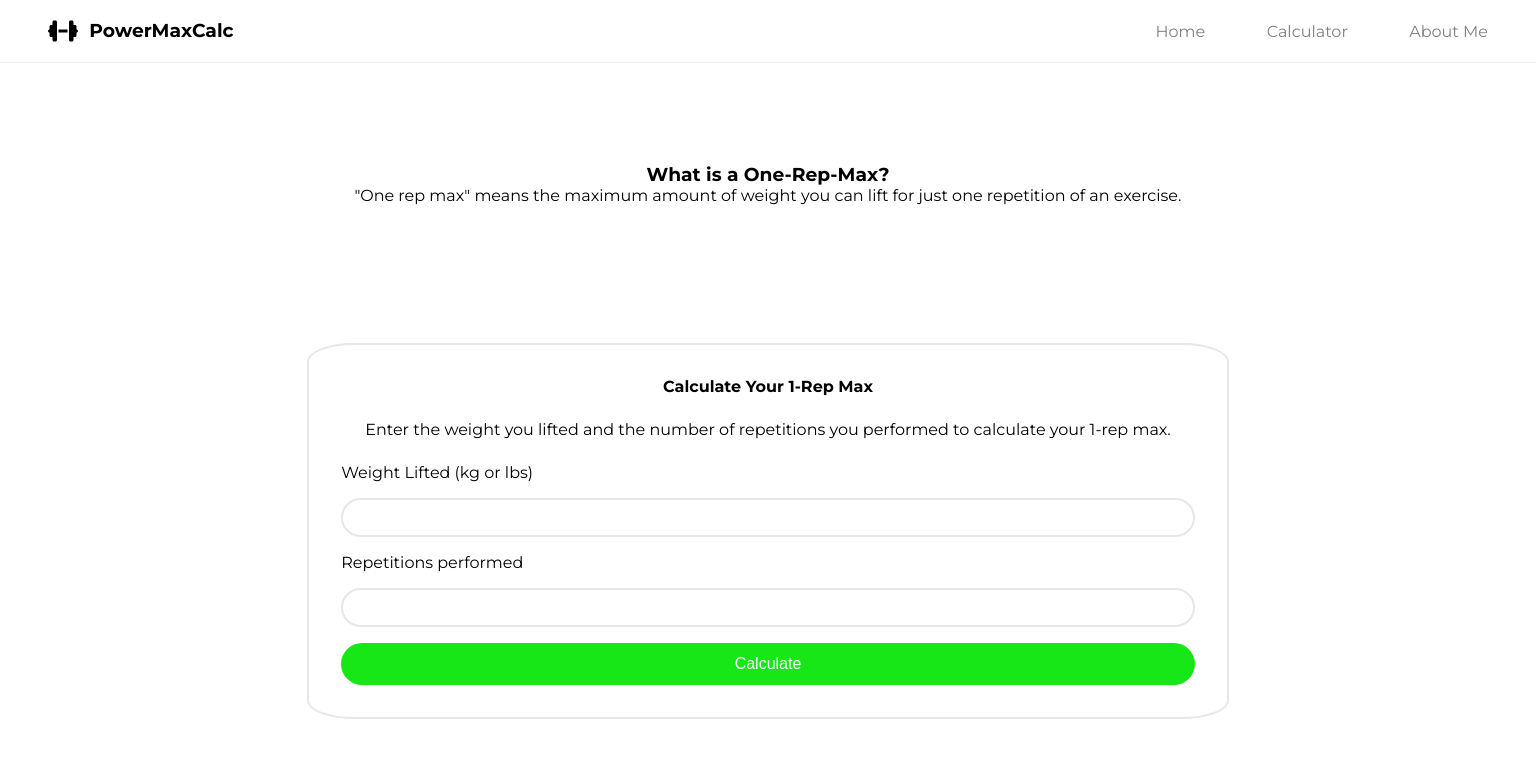
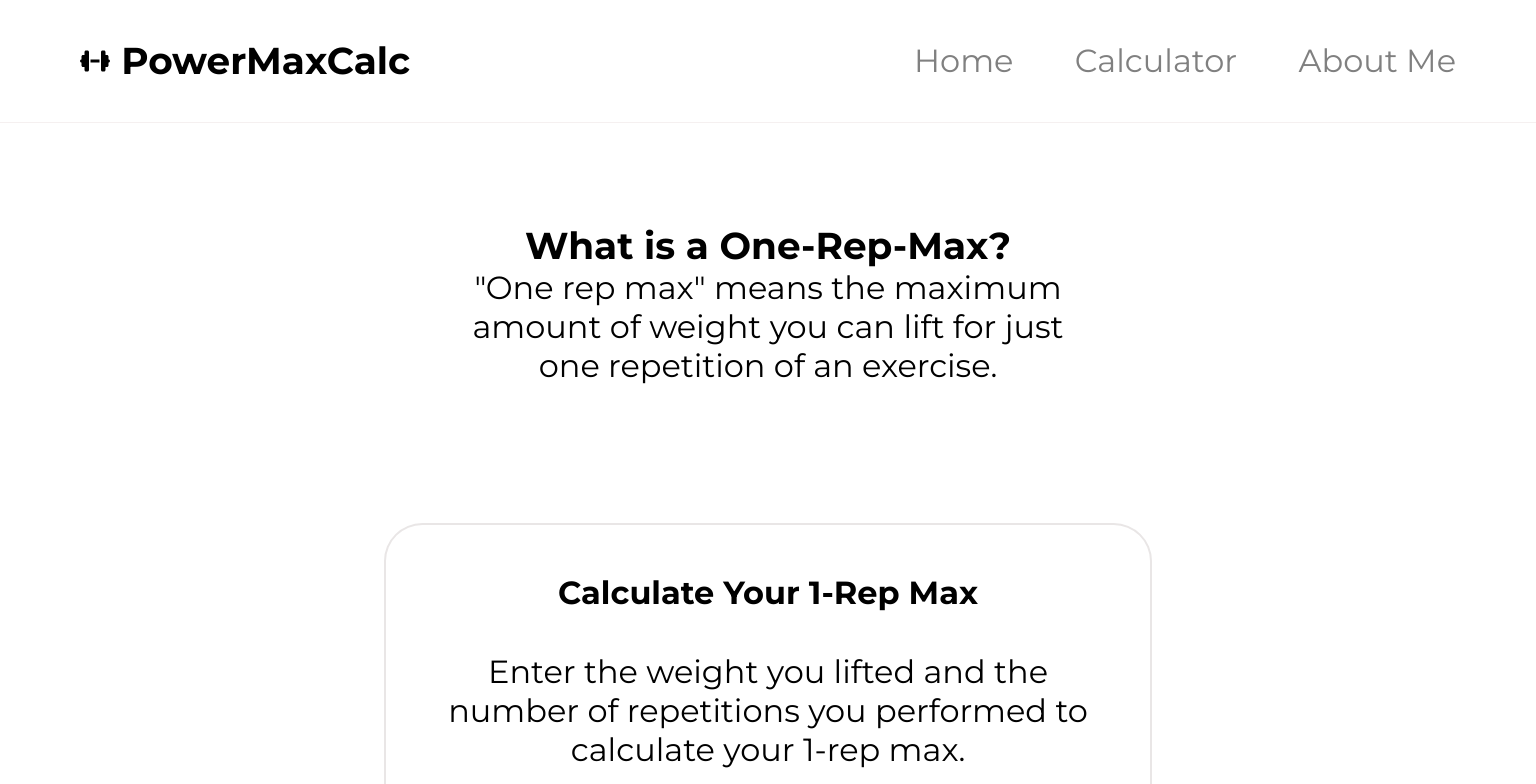
Before and after one commit to SonOfTchalla/1rm-calculator, a plain HTML site: page index.html in a window 1536 px wide. Shown: the top 784 px of the page. Drawn offline with Linux system fonts and the light colour scheme.

Commit message:
Add media query for large devices

```diff
--- a/styles.css
+++ b/styles.css
@@ -196,15 +196,73 @@ footer{
 
 /* Large devices (desktops, 992px and up) */
 @media (min-width: 992px) {
+    #navbar {
+        padding-left: 5rem;
+        padding-right: 5rem;
+    }
 
+    #content, #about-me{
+        width: 50%;
+    }
+
+    #container{
+        width: 50%;
+    }
 }
 
 /* X-Large devices (large desktops, 1200px and up) */
 @media (min-width: 1200px) {
+    body{
+        font-size:larger;
+    }
 
+    #content, #about-me{
+        width: 40%;
+    }
+
+    #container{
+        width: 40%;
+    }
 }
 
 /* XX-Large devices (larger desktops, 1400px and up) */
 @media (min-width: 1400px) {
+    body{
+        font-size: xx-large;
+    }
 
+    #navbar #logo{
+        align-self:center;
+    }
+
+    #content, #about-me{
+        width: 40%;
+    }
+
+    #container{
+        width: 50%;
+        padding: 3rem;
+        gap: 2rem;
+    }
+
+    #num, #calc, #reps, #reset{
+        border-radius: 500px;
+        font-size: xx-large;
+        padding: 15px 20px;
+    }
+
+    #calc{
+        padding: 20px;
+        color: #fff;
+        background-color: rgba(7, 230, 7, 0.932);
+    }
+
+    #warning{
+        color: red;
+    }
+
+    #reset{
+        color: #fff;
+        background-color: rgba(255, 6, 6, 0.932);
+    }
 }
```
